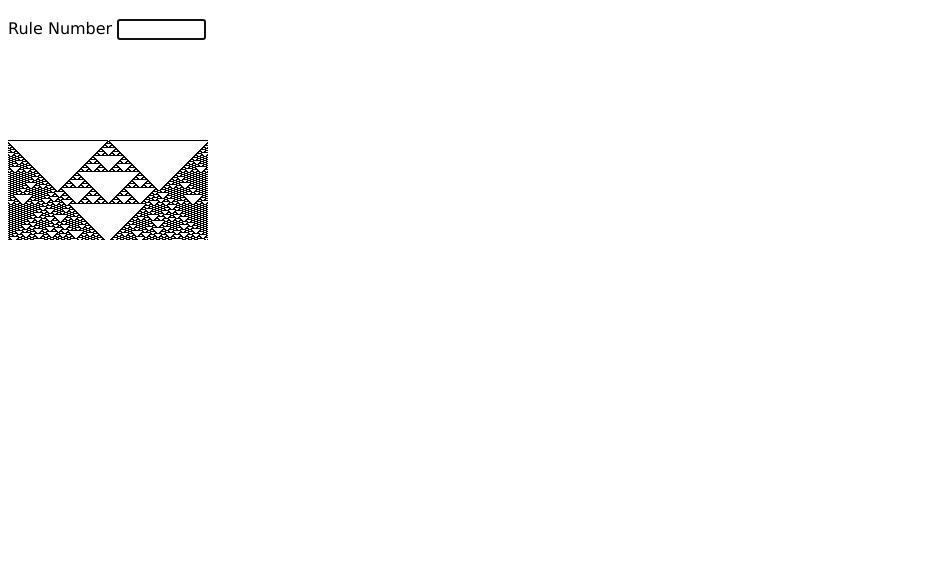
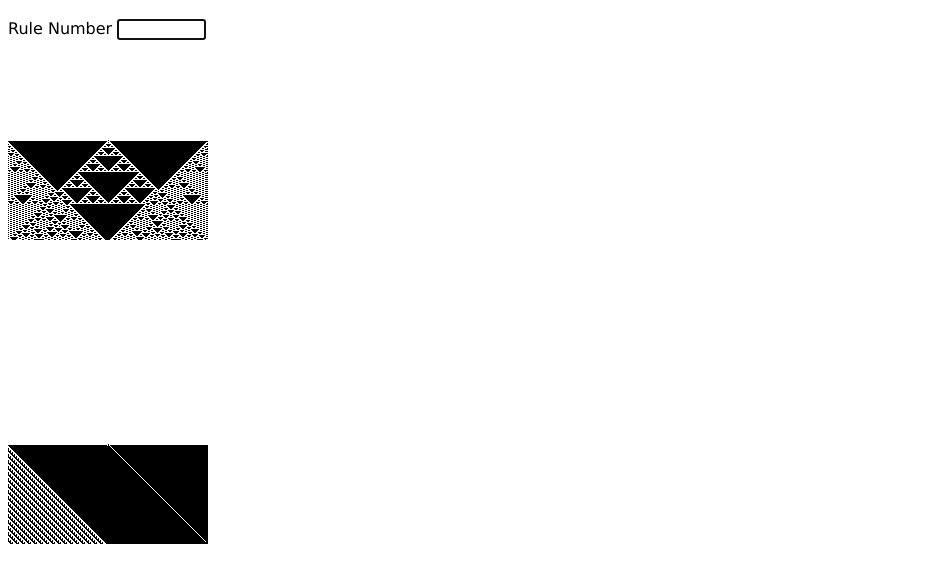
Before and after one commit to mbroihier/fa, a plain HTML site: page index.html in a window 1280 px wide. Shown: the part 62-644 px from the top of the page, without its empty margins (0-935 px from the left). Drawn offline with Linux system fonts and the light colour scheme.

Commit message:
first pass of reverse

```diff
--- a/index.html
+++ b/index.html
@@ -12,6 +12,7 @@
     <label>Rule Number</label>
     <input id="value" size="8" ></input>
     </form>
-  <canvas id="canvas" width="800" height="600"></canvas>
+  <canvas id="canvas" width="800" height="300"></canvas>
+  <canvas id="canvas2" width="800" height="300"></canvas>
 </body>
 </html>
--- a/script.js
+++ b/script.js
@@ -14,6 +14,8 @@ window.onload = function(){
     valueElement.focus();
 
     drawRule(129, ctx);
+    var ctx2 = document.getElementById("canvas2").getContext("2d");
+    drawReversibleRule(41, ctx2);
 };
 var drawRule = function(value, ctx){
     let pseudoImageArray = [];
@@ -21,15 +23,16 @@ var drawRule = function(value, ctx){
     for (let i = 0; i < 200; i++) {
 	pseudoImageArray.push(0);
     }
-    pseudoImageArray[100] = 1;
+    pseudoImageArray[100] = 1; // 1 is black
 
+    let rule = [0, 0, 0, 0, 0, 0, 0, 0];
     let mask = 1;
     for (let i = 0; i < 8; i++) {
 	rule[i] = ((value & mask) != 0) ? 1 : 0;
 	mask = mask << 1;
     }
-    let pixelOn = "rgba(255,255,255,1.0)";
-    let pixelOff = "rgba(0,0,0,1.0)";
+    let pixelWhite = "rgba(255,255,255,1.0)";
+    let pixelBlack = "rgba(0,0,0,1.0)";
     for (let y = 100; y < 200; y++) {
 	let left = 0;
 	let center = 0;
@@ -37,16 +40,16 @@ var drawRule = function(value, ctx){
 	for (let x = 0; x < 200; x++) {
 	    if (y == 100) {
 		if (pseudoImageArray[x] == 1) {
-		    ctx.fillStyle = pixelOn;
+		    ctx.fillStyle = pixelBlack;
 		} else {
-		    ctx.fillStyle = pixelOff;
+		    ctx.fillStyle = pixelWhite;
 		}
 	    } else {
 		if (x == 0) {
 		    left = 0;
 		    center = pseudoImageArray[x];
 		    right = pseudoImageArray[x+1];
-		} else if (x < pseudoImageArray.length - 1) {
+		} else if (x < pseudoImageArray.length - 2) {
 		    left = center;
 		    center = right;
 		    right = pseudoImageArray[x+1];
@@ -55,11 +58,11 @@ var drawRule = function(value, ctx){
 		    center = right;
 		    right = 0;
 		}
-		if (fa(left, center, right) == 1) {
-		    ctx.fillStyle = pixelOn;
+		if (fa(left, center, right, rule) == 1) {
+		    ctx.fillStyle = pixelBlack;
 		    pseudoImageArray[x] = 1;
 		} else {
-		    ctx.fillStyle = pixelOff;
+		    ctx.fillStyle = pixelWhite;
 		    pseudoImageArray[x] = 0;
 		}
 	    }
@@ -70,20 +73,96 @@ var drawRule = function(value, ctx){
     console.log("time: " + (stop - start));
 };
 
-var rule = [ 1, 0, 0, 0, 0, 0, 0, 1];
+var drawReversibleRule = function(value, ctx){
+    let pseudoImageArray = [];
+    let start = Date.now();
+    let columns = [];
+    for (let i = 0; i < 200; i++) {
+	columns.push(0);
+    }
+    pseudoImageArray.push(columns);
+    pseudoImageArray.push(columns);
+    //pseudoImageArray[0][100] = 1; // 1 is black
+    pseudoImageArray[1][100] = 1; // 1 is black
+
+    let rule = [0, 0, 0, 0, 0, 0, 0, 0];
+    let mask = 1;
+    for (let i = 0; i < 8; i++) {
+	rule[i] = ((value & mask) != 0) ? 1 : 0;
+	mask = mask << 1;
+    }
+    let pixelWhite = "rgba(255,255,255,1.0)";
+    let pixelBlack = "rgba(0,0,0,1.0)";
+    for (let y = 100; y < 200; y++) {
+	let left = 0;
+	let center = 0;
+	let right = 0;
+	for (let x = 0; x < 200; x++) {
+
+	    if (y == 100) {
+		if (pseudoImageArray[1][x] == 1) {
+		    ctx.fillStyle = pixelBlack;
+		} else {
+		    ctx.fillStyle = pixelWhite;
+		}
+		pseudoImageArray[0][x] = pseudoImageArray[1][x];
+	    } else { // not first row
+		if (x == 0) {
+		    left = 0;
+		    center = pseudoImageArray[1][x];
+		    right = pseudoImageArray[1][x+1];
+		} else if (x < (pseudoImageArray[0].length - 2)) {
+		    left = center;
+		    center = right;
+		    right = pseudoImageArray[1][x+1];
+		} else {
+		    left = center;
+		    center = right;
+		    right = 0;
+		}
+		if (pseudoImageArray[0][x] == 1) { // if black, flip
+		    if (fa(left, center, right, rule) == 0) {
+		        ctx.fillStyle = pixelBlack;
+	                pseudoImageArray[1][x] = 1;
+		        pseudoImageArray[0][x] = 1;
+  	            } else {
+		        ctx.fillStyle = pixelWhite;
+		        pseudoImageArray[1][x] = 0;
+		        pseudoImageArray[0][x] = 0;
+		    }
+		} else { // if white, don't flip
+		    if (fa(left, center, right, rule) == 1) {
+		        ctx.fillStyle = pixelBlack;
+		        pseudoImageArray[1][x] = 1;
+		        pseudoImageArray[0][x] = 1;
+		    } else {
+		        ctx.fillStyle = pixelWhite;
+		        pseudoImageArray[1][x] = 0;
+		        pseudoImageArray[0][x] = 0;
+		    }
+		}
+	    }
+	    ctx.fillRect(x, y, 1, 1);
+	}
+    }
+    let stop = Date.now();
+    console.log("time: " + (stop - start));
+};
 
 var newRule = false;
 var number = 129;
 
-var fa = function(left, center, right) {
+var fa = function(left, center, right, rule) {
     return rule[(left<<2) + (center<<1) + right];
 };
 
 setInterval(function() {
     if (newRule) {
         var ctx = document.getElementById("canvas").getContext("2d");
+        var ctx2 = document.getElementById("canvas2").getContext("2d");
         let start = Date.now();
 	drawRule(number, ctx);
+	drawReversibleRule(number, ctx2);
 	newRule = false;
     }
 }, 3000);
```
